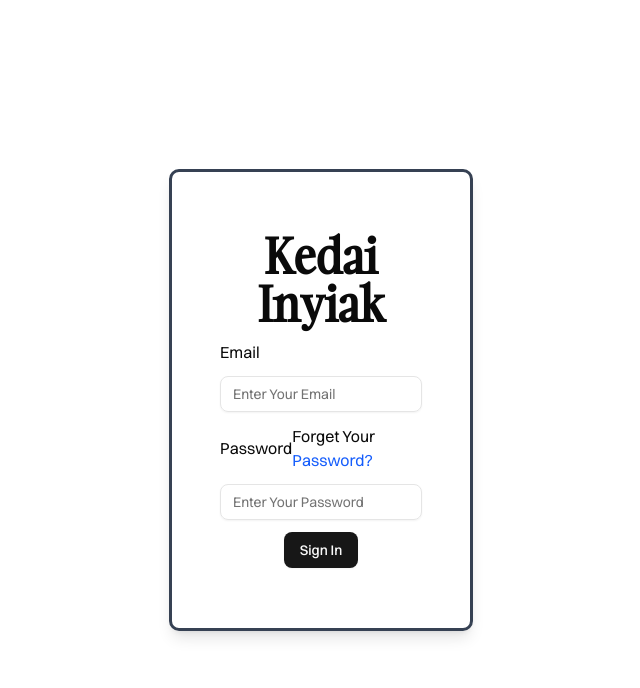
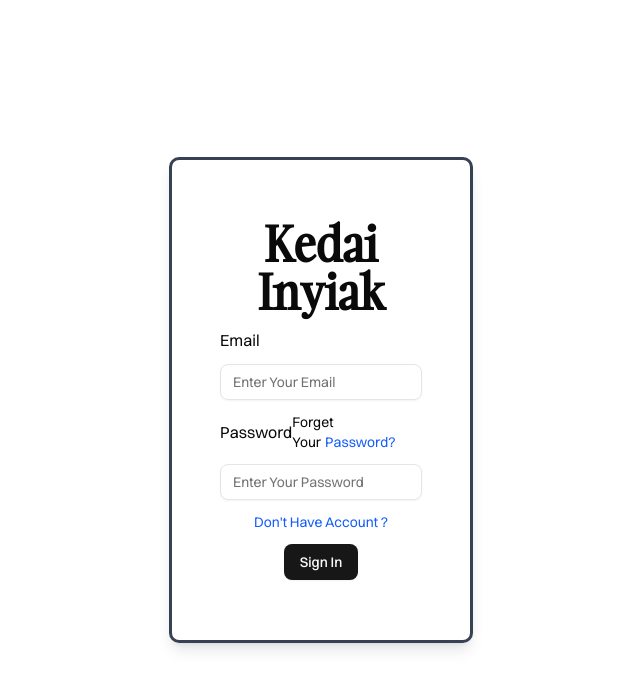
Before and after one commit to Moae423/kedai-inyiak-frontend, a Next.js app: page / in a window 1280 px wide. Shown: the top 688 px of the page, without its empty margins (319-959 px from the left). Built offline with nearby package versions, Linux system fonts and the light colour scheme; no server answers.

Commit message:
- Add Sooner or Toaster for better notification at login and logout function

```diff
--- a/package.json
+++ b/package.json
@@ -23,10 +23,12 @@
     "jsonwebtoken": "^9.0.2",
     "lucide-react": "^0.542.0",
     "next": "15.5.2",
+    "next-themes": "^0.4.6",
     "react": "19.1.0",
     "react-dom": "19.1.0",
     "react-hook-form": "^7.62.0",
     "react-icons": "^5.5.0",
+    "sonner": "^2.0.7",
     "tailwind-merge": "^3.3.1",
     "zod": "^4.1.5"
   },
--- a/src/app/layout.tsx
+++ b/src/app/layout.tsx
@@ -1,6 +1,7 @@
 import type { Metadata } from "next";
 import "./globals.css";
 import { switzer } from "@/lib/font";
+import { Toaster } from "@/components/ui/sonner";
 
 export const metadata: Metadata = {
   title: "Kedai Inyiak App",
@@ -13,7 +14,10 @@ export default function RootLayout({
 }>) {
   return (
     <html lang="id">
-      <body className={`${switzer.className} antialiased`}>{children}</body>
+      <body className={`${switzer.className} antialiased`}>
+        <Toaster position="top-center" />
+        {children}
+      </body>
     </html>
   );
 }
--- /dev/null
+++ b/src/app/register/page.tsx
@@ -0,0 +1,7 @@
+import React from "react";
+
+const page = () => {
+  return <div>page</div>;
+};
+
+export default page;
--- a/src/components/Auth/FormLogin.tsx
+++ b/src/components/Auth/FormLogin.tsx
@@ -38,11 +38,11 @@ const FormLogin = () => {
       <div className="flex flex-col gap-3 my-3">
         <div className="flex items-center justify-between">
           <label htmlFor="password">Password</label>
-          <p>
-            Forget Your{" "}
+          <p className="text-sm">
+            Forget Your
             <Link
               href={""}
-              className="text-blue-600 hover:underline  underline-offset-8"
+              className="text-blue-600 hover:underline mx-1  underline-offset-8"
             >
               Password?
             </Link>
@@ -57,6 +57,14 @@ const FormLogin = () => {
           <p className="text-red-500">{errors.password.message}</p>
         )}
       </div>
+      <div className="flex items-center justify-center">
+        <Link
+          href={"/register"}
+          className="text-sm hover:underline underline-offset-8 text-blue-600"
+        >
+          Don&apos;t Have Account ?
+        </Link>
+      </div>
       {error && <p className="text-red-500 text-center">{error}</p>}
       <div className="flex items-center justify-center my-3">
         <Button variant="default" type="submit" disabled={loading}>
--- a/src/components/sidebarProfile.tsx
+++ b/src/components/sidebarProfile.tsx
@@ -18,6 +18,7 @@ import { Avatar, AvatarImage, AvatarFallback } from "@/components/ui/avatar";
 import { Button } from "./ui/button";
 import useLogout from "@/hooks/useLogout";
 import { useUser } from "@/hooks/useUser";
+import { toast } from "sonner";
 
 export function SidebarProfile() {
   const { user } = useUser();
@@ -58,7 +59,13 @@ export function SidebarProfile() {
               <DropdownMenuItem>
                 <Button
                   variant={"destructive"}
-                  onClick={logout}
+                  onClick={() =>
+                    toast.promise(logout(), {
+                      loading: "Signing Out...",
+                      success: "Logout Berhasil",
+                      error: "Gagal Logout",
+                    })
+                  }
                   disabled={loading}
                   className="w-full"
                 >
--- /dev/null
+++ b/src/components/ui/sonner.tsx
@@ -0,0 +1,25 @@
+"use client"
+
+import { useTheme } from "next-themes"
+import { Toaster as Sonner, ToasterProps } from "sonner"
+
+const Toaster = ({ ...props }: ToasterProps) => {
+  const { theme = "system" } = useTheme()
+
+  return (
+    <Sonner
+      theme={theme as ToasterProps["theme"]}
+      className="toaster group"
+      style={
+        {
+          "--normal-bg": "var(--popover)",
+          "--normal-text": "var(--popover-foreground)",
+          "--normal-border": "var(--border)",
+        } as React.CSSProperties
+      }
+      {...props}
+    />
+  )
+}
+
+export { Toaster }
--- a/src/features/auth/services.ts
+++ b/src/features/auth/services.ts
@@ -4,3 +4,8 @@ export const LoginServices = async (email: string, password: string) => {
   const res = await ApiClient.post("/auth/login", { email, password });
   return res.data;
 };
+
+export const LogoutServices = async () => {
+  const res = await ApiClient.post("/auth/logout");
+  return res.data;
+};
--- a/src/hooks/useLogin.tsx
+++ b/src/hooks/useLogin.tsx
@@ -4,21 +4,13 @@ import { AxiosError } from "axios";
 import { setCookie } from "cookies-next";
 import { useRouter } from "next/navigation";
 import { useState } from "react";
+import { toast } from "sonner";
 
 const useLogin = () => {
   const [loading, setLoading] = useState(false);
   const [error, setError] = useState<string | null>(null);
 
   const router = useRouter();
-
-  const onSubmit = async (data: LoginFormData) => {
-    try {
-      await login(data.email, data.password);
-      router.push("/dashboard");
-    } catch (error) {
-      console.log(error);
-    }
-  };
   const login = async (email: string, password: string) => {
     try {
       setLoading(true);
@@ -40,9 +32,22 @@ const useLogin = () => {
     } finally {
       setTimeout(() => {
         setLoading(false);
-      }, 1000);
+      }, 800);
     }
   };
+  const onSubmit = async (data: LoginFormData) => {
+    try {
+      await login(data.email, data.password);
+      setTimeout(() => {
+        toast.success("Login Berhasil");
+        router.push("/dashboard");
+      }, 800);
+    } catch (error) {
+      toast.error("Gagal Login");
+      console.log(error);
+    }
+  };
+
   return {
     onSubmit,
     loading,
--- a/src/hooks/useLogout.tsx
+++ b/src/hooks/useLogout.tsx
@@ -1,3 +1,4 @@
+import { LogoutServices } from "@/features/auth/services";
 import { ApiClient } from "@/lib/api";
 import { deleteCookie } from "cookies-next";
 import { useRouter } from "next/navigation";
@@ -10,7 +11,7 @@ const useLogout = () => {
     try {
       setLoading(true);
       deleteCookie("token");
-      await ApiClient.post("/auth/logout");
+      await LogoutServices();
       setTimeout(() => {
         router.push("/");
       }, 1000);
```
Also changed, not shown: 1 other file (tests, documents, lock files or other folders).
